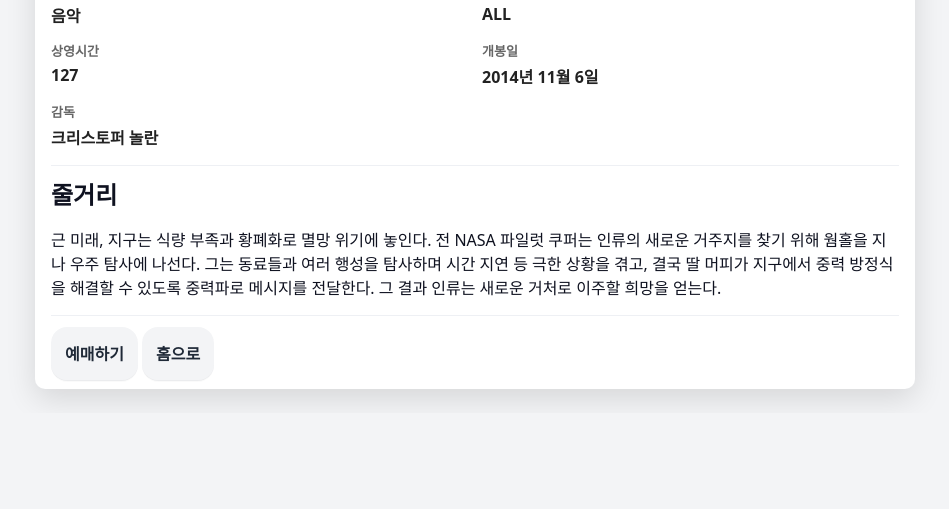
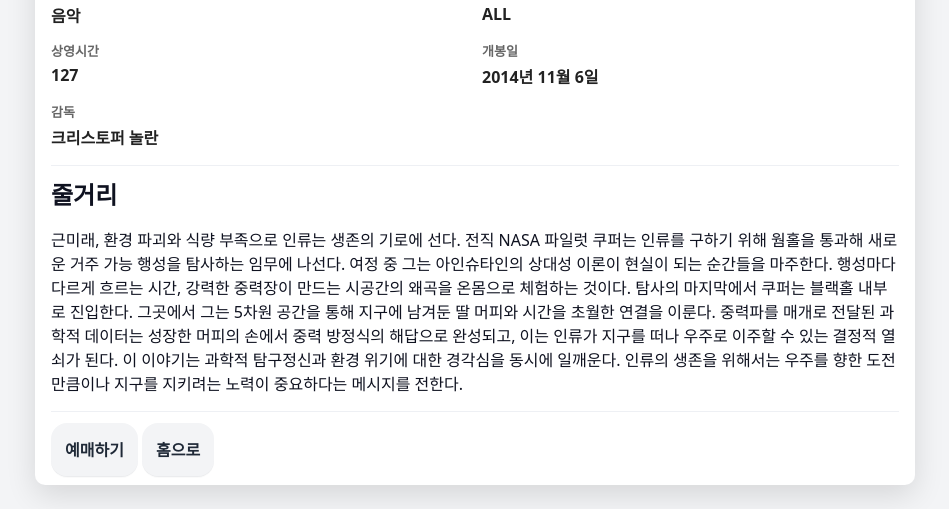
Before and after one commit to kjh090710/namnyeongcinema, a Flask app: a page that uses templates/movie_info.html in a window 1280 px wide. Shown: the part 682-1191 px from the top of the page, without its empty margins (165-1114 px from the left). Before the commit the page ends 1084 px from the top, so only its background shows below. Run offline with Flask 3, Linux system fonts and the light colour scheme; data comes from the database, SQL or seed files in the repository; data that the repository does not hold is empty; some libraries are stand-ins or nearby versions.

Commit message:
reupload: all project files -13v

```diff
--- a/templates/movie_info.html
+++ b/templates/movie_info.html
@@ -28,9 +28,11 @@
 
   <div class="item">
     <h2 style="margin:0 0 12px">줄거리</h2>
-    <p>근 미래, 지구는 식량 부족과 황폐화로 멸망 위기에 놓인다. 전 NASA 파일럿 쿠퍼는 인류의 새로운 거주지를 찾기 위해 웜홀을 지나 우주 탐사에 나선다.
-      그는 동료들과 여러 행성을 탐사하며 시간 지연 등 극한 상황을 겪고, 결국 딸 머피가 지구에서 중력 방정식을 해결할 수 있도록 중력파로 메시지를 전달한다.
-      그 결과 인류는 새로운 거처로 이주할 희망을 얻는다.</p>
+    <p>근미래, 환경 파괴와 식량 부족으로 인류는 생존의 기로에 선다. 전직 NASA 파일럿 쿠퍼는 인류를 구하기 위해 웜홀을 통과해 새로운 거주 가능 행성을 탐사하는 임무에 나선다.
+      여정 중 그는 아인슈타인의 상대성 이론이 현실이 되는 순간들을 마주한다. 행성마다 다르게 흐르는 시간, 강력한 중력장이 만드는 시공간의 왜곡을 온몸으로 체험하는 것이다.
+      탐사의 마지막에서 쿠퍼는 블랙홀 내부로 진입한다. 그곳에서 그는 5차원 공간을 통해 지구에 남겨둔 딸 머피와 시간을 초월한 연결을 이룬다. 중력파를 매개로 전달된 과학적 데이터는
+      성장한 머피의 손에서 중력 방정식의 해답으로 완성되고, 이는 인류가 지구를 떠나 우주로 이주할 수 있는 결정적 열쇠가 된다.
+      이 이야기는 과학적 탐구정신과 환경 위기에 대한 경각심을 동시에 일깨운다. 인류의 생존을 위해서는 우주를 향한 도전만큼이나 지구를 지키려는 노력이 중요하다는 메시지를 전한다.</p>
   </div>
 
   <div class="divider"></div>
```
